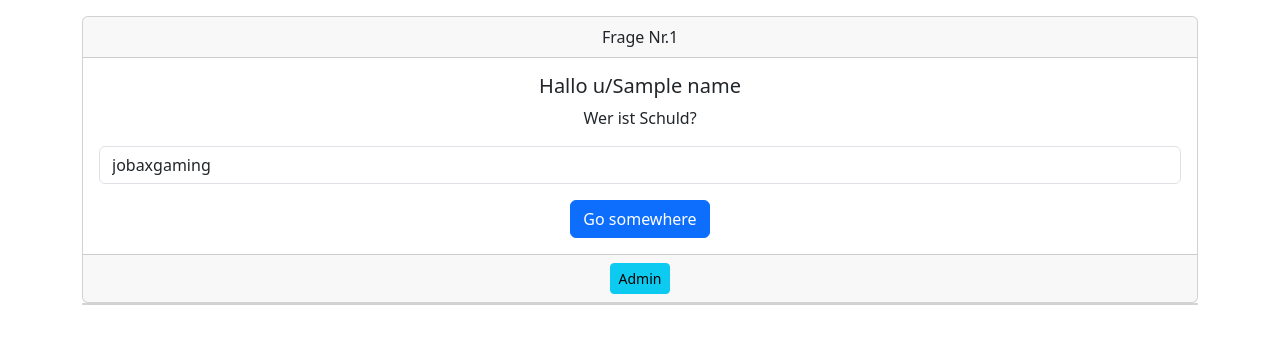
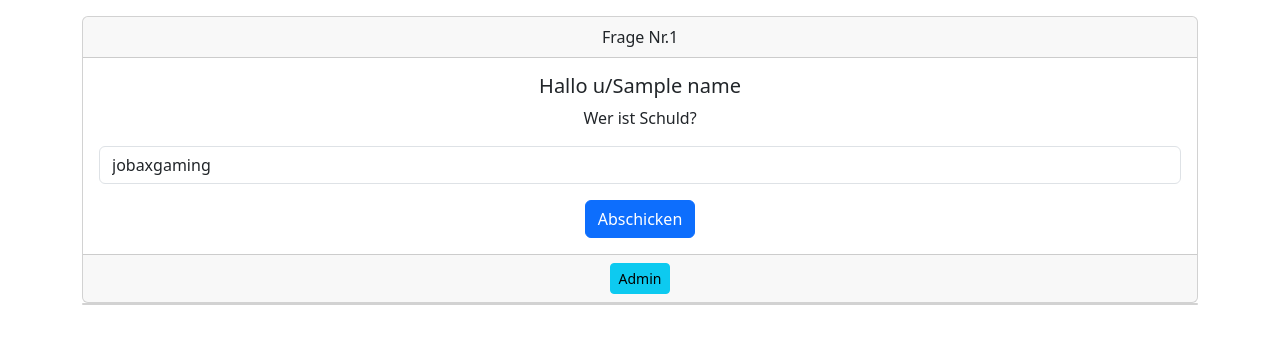
Before and after one commit to bonzei123/zensusDE, a Flask app: template templates/main.html in a window 1280 px wide. Shown: the top 344 px of the page. Run offline with Flask 2, Linux system fonts and the light colour scheme; tables that the repository leaves empty hold one stand-in row (values such as "Sample post"); the template is opened without the code that fills it: values that come from a table or form of the project are taken from there, most other values are stand-ins (such as "Sample title", 1, 10 or a date in 2020).

```diff
--- a/templates/main.html
+++ b/templates/main.html
@@ -17,7 +17,7 @@
                     </h5>
                     <p class="card-text">{{ form.schuld.label }}</p>
                     <p>{{ form.schuld(class="form-control") }}</p>
-                    <a type="submit" class="btn btn-primary">Go somewhere</a>
+                    <a type="submit" class="btn btn-primary">Abschicken</a>
                 </form>
             </div>
             {% if admin %}
@@ -37,7 +37,7 @@
             </div>
             <div class="card-body text-info">
                 <h5 class="card-title">Authentifizierung</h5>
-                <p class="card-text">{{ msg }}</p>
+                <p class="card-text">{{ msg|safe }}</p>
             </div>
         </div>
     {% endif %}
```
